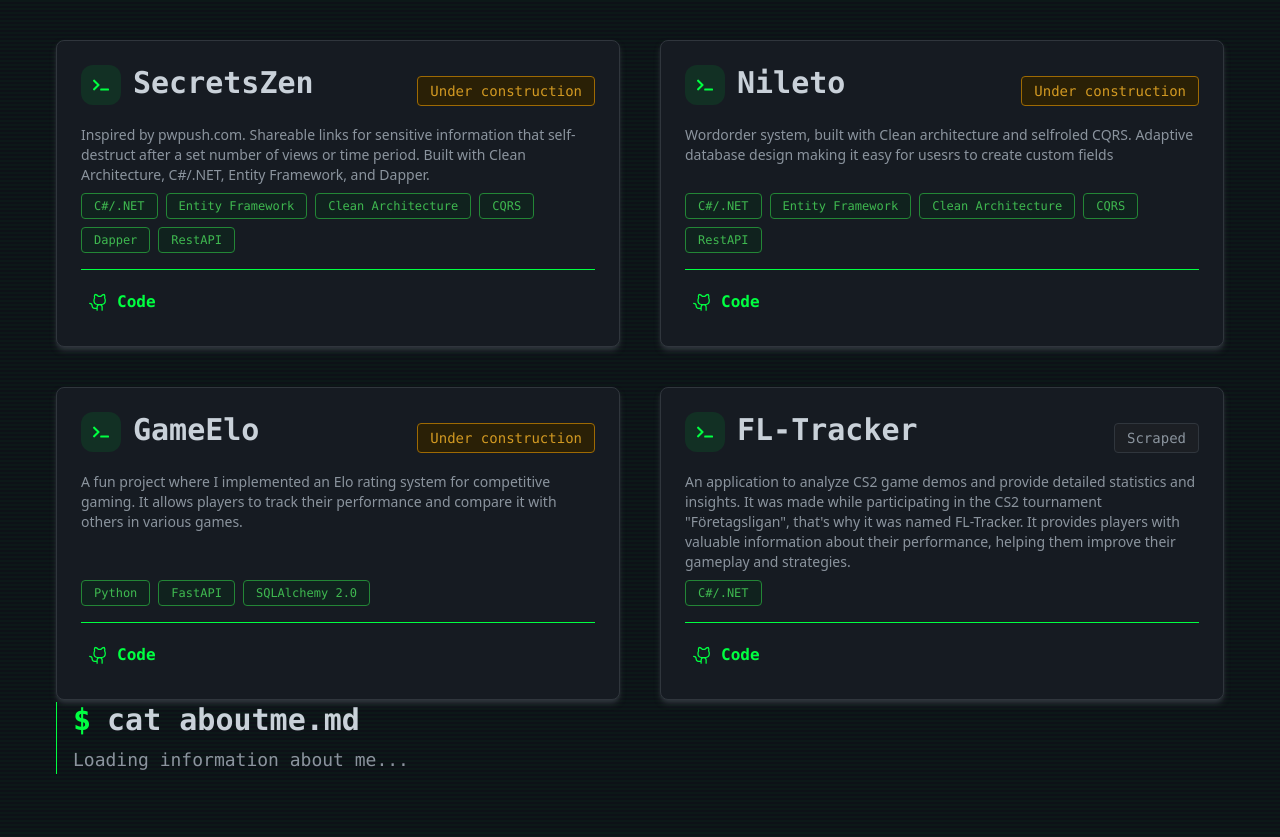
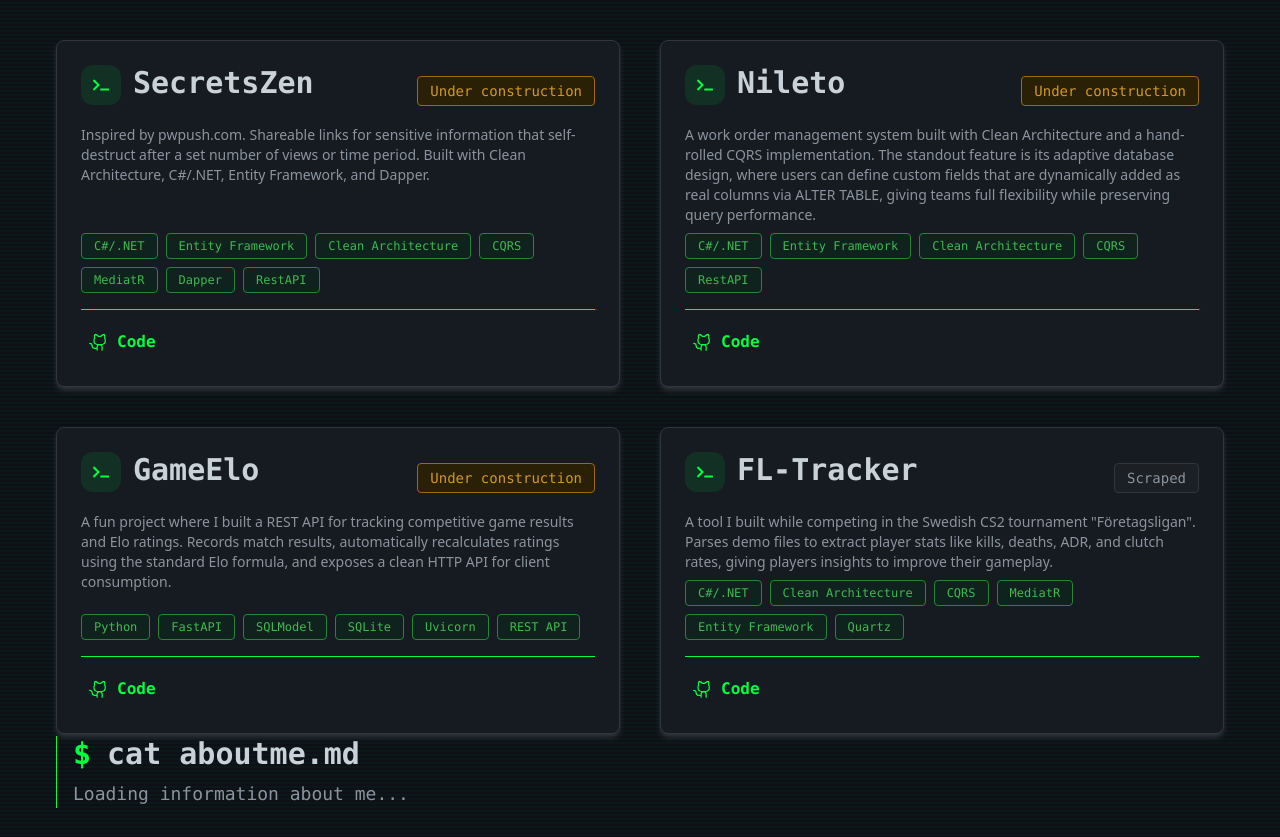
Before and after one commit to linusjohansson-se/Portfolio, a React (Vite) app: page / in a window 1280 px wide. Shown: the part 1000-1837 px from the top of the page. Built offline with nearby package versions, Linux system fonts and the light colour scheme.

Commit message:
Updates project descriptions and adds tags
Refines project descriptions to better highlight key features and technologies.

Adds relevant tags to each project for improved categorization and discoverability.

Replaces placeholder subheadline text with a TODO reminder.

```diff
--- a/src/components/pages/ProjectsPage.tsx
+++ b/src/components/pages/ProjectsPage.tsx
@@ -11,7 +11,7 @@ export default function ProjectsPage() {
       <div className="flex flex-col flex-1  justify-center min-h-screen max-w-full">
         <SectionHeader
           headline="cat projects.md"
-          subheadline="Printing projects to the terminal since 1999"
+          subheadline="// TODO: finish all of these"
         />
         <div className="flex flex-col">
           <div className="flex flex-row w-full mx-auto mt-10 space-x-10">
@@ -29,6 +29,7 @@ export default function ProjectsPage() {
                       <Tag text="Entity Framework" />
                       <Tag text="Clean Architecture" />
                       <Tag text="CQRS" />
+                      <Tag text="MediatR" />
                       <Tag text="Dapper" />
                       <Tag text="RestAPI" />
                     </>
@@ -40,7 +41,7 @@ export default function ProjectsPage() {
             <Project
               headline={"Nileto"}
               description={
-                "Wordorder system, built with Clean architecture and selfroled CQRS. Adaptive database design making it easy for usesrs to create custom fields"
+                "A work order management system built with Clean Architecture and a hand-rolled CQRS implementation. The standout feature is its adaptive database design, where users can define custom fields that are dynamically added as real columns via ALTER TABLE, giving teams full flexibility while preserving query performance."
               }
               status={<Status status={ProjectStatus.UnderConstruction} />}
               tags={
@@ -63,7 +64,7 @@ export default function ProjectsPage() {
             <Project
               headline={"GameElo"}
               description={
-                "A fun project where I implemented an Elo rating system for competitive gaming. It allows players to track their performance and compare it with others in various games."
+                "A fun project where I built a REST API for tracking competitive game results and Elo ratings. Records match results, automatically recalculates ratings using the standard Elo formula, and exposes a clean HTTP API for client consumption."
               }
               status={<Status status={ProjectStatus.UnderConstruction} />}
               tags={
@@ -72,7 +73,10 @@ export default function ProjectsPage() {
                     <>
                       <Tag text="Python" />
                       <Tag text="FastAPI" />
-                      <Tag text="SQLAlchemy 2.0" />
+                      <Tag text="SQLModel" />
+                      <Tag text="SQLite" />
+                      <Tag text="Uvicorn" />
+                      <Tag text="REST API" />
                     </>
                   }
                 />
@@ -81,13 +85,18 @@ export default function ProjectsPage() {
             />
             <Project
               headline={"FL-Tracker"}
-              description={`An application to analyze CS2 game demos and provide detailed statistics and insights. It was made while participating in the CS2 tournament "Företagsligan", that's why it was named FL-Tracker. It provides players with valuable information about their performance, helping them improve their gameplay and strategies.`}
+              description={`A tool I built while competing in the Swedish CS2 tournament "Företagsligan". Parses demo files to extract player stats like kills, deaths, ADR, and clutch rates, giving players insights to improve their gameplay.`}
               status={<Status status={ProjectStatus.Scraped} />}
               tags={
                 <TagsSection
                   tags={
                     <>
                       <Tag text="C#/.NET" />
+                      <Tag text="Clean Architecture" />
+                      <Tag text="CQRS" />
+                      <Tag text="MediatR" />
+                      <Tag text="Entity Framework" />
+                      <Tag text="Quartz" />
                     </>
                   }
                 />
```
